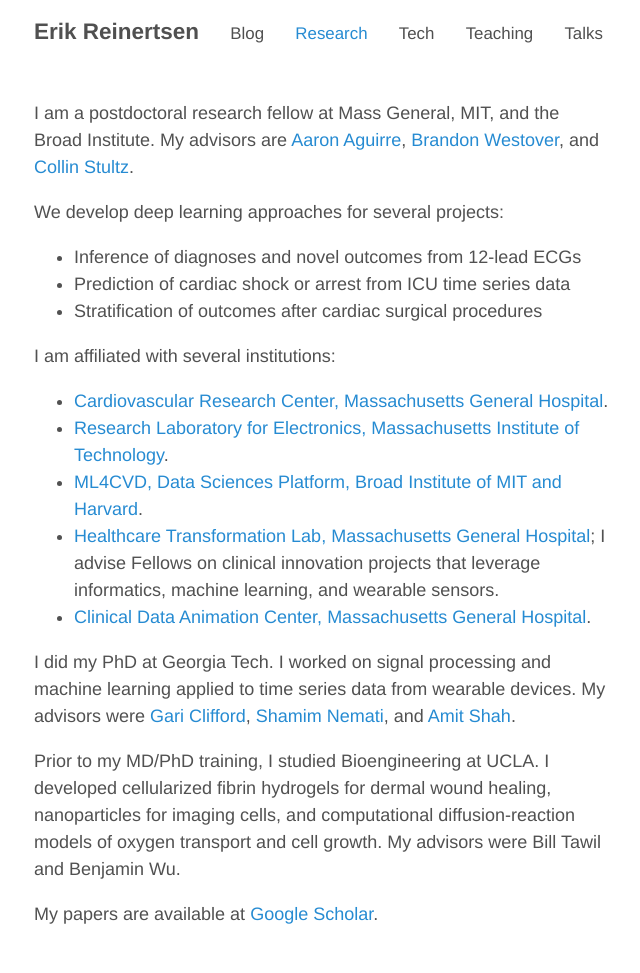
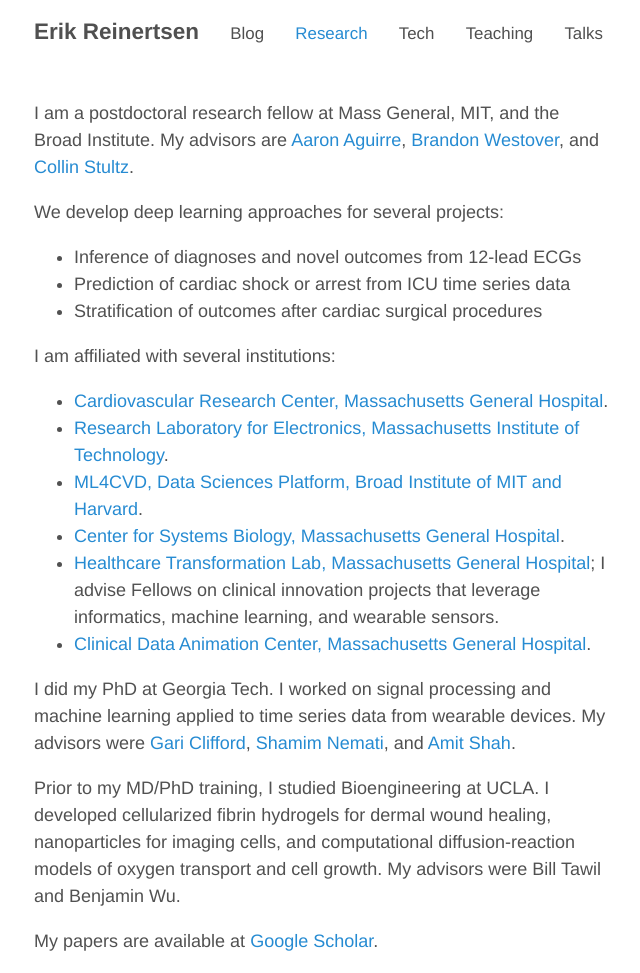
Before and after one commit to erikr/erikr.github.io, a Jekyll site: the page built from research.md, in a window 1280 px wide. Shown: the whole page, without its empty margins (318-958 px from the left). Built offline with Jekyll 4.4.1, drawn with Linux system fonts in a browser that asks for light colours; nearby versions of some CDN libraries; comment, search, counter and statistics services are not loaded; before the commit the page ends 946 px from its top, so only the background shows below that.

Commit message:
revised research w/ broad

```diff
--- a/research.md
+++ b/research.md
@@ -15,6 +15,7 @@
 * [Cardiovascular Research Center, Massachusetts General Hospital](http://cvrc.massgeneral.org).
 * [Research Laboratory for Electronics, Massachusetts Institute of Technology](https://www.rle.mit.edu).
 * [ML4CVD, Data Sciences Platform, Broad Institute of MIT and Harvard](https://www.broadinstitute.org/data-sciences-platform).
+* [Center for Systems Biology, Massachusetts General Hospital](http://csb.mgh.harvard.edu).
 * [Healthcare Transformation Lab, Massachusetts General Hospital](http://healthcaretransformation.org); I advise Fellows on clinical innovation projects that leverage informatics, machine learning, and wearable sensors.
 * [Clinical Data Animation Center, Massachusetts General Hospital](http://cdac.mgh.harvard.edu).
 
```
